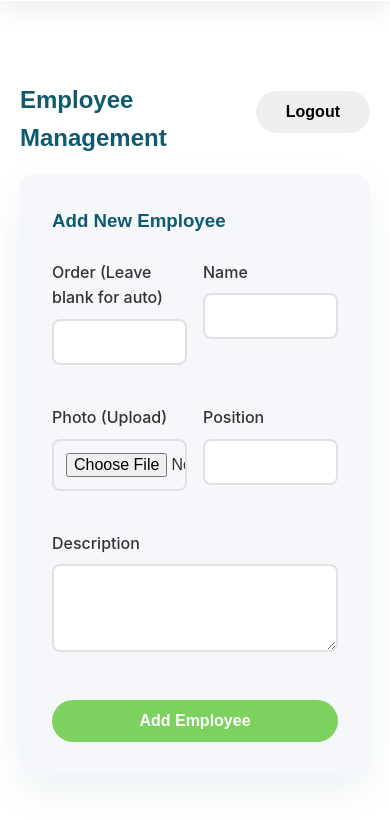
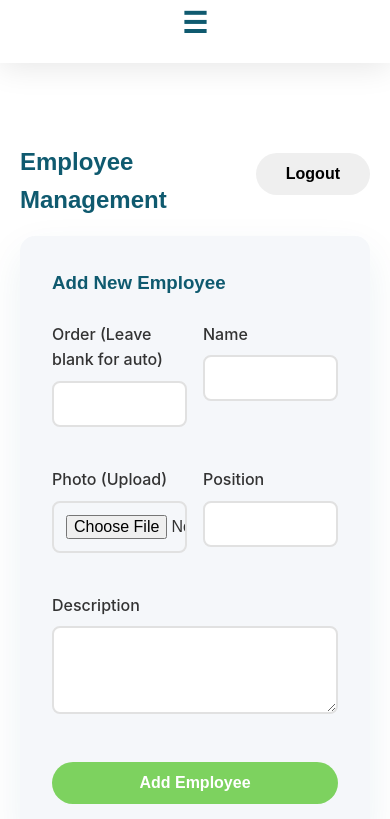
Before and after one commit to ParthivBijumon/somenterprises, a website: page admin.html in a window 390 px wide. Shown: the part 73-892 px from the top of the page. Drawn offline with Linux system fonts and the light colour scheme; no server answers; sample sign-in values are in the browser's storage.

Commit message:
Update admin.html

```diff
--- a/admin.html
+++ b/admin.html
@@ -15,7 +15,8 @@
                 <img src="logo.png" alt="SOM Enterprises Logo" class="logo-image">
                 SOM ENTERPRISES
             </div>
-            <ul class="nav-links">
+            <div class="mobile-menu-btn" id="mobileMenuBtn" aria-label="Menu" tabindex="0">☰</div>
+            <ul class="nav-links" id="navLinks">
                 <li><a href="index.html">Home</a></li>
                 <li><a href="index.html#overview">About</a></li>
                 <li><a href="index.html#offerings">Offerings</a></li>
```
